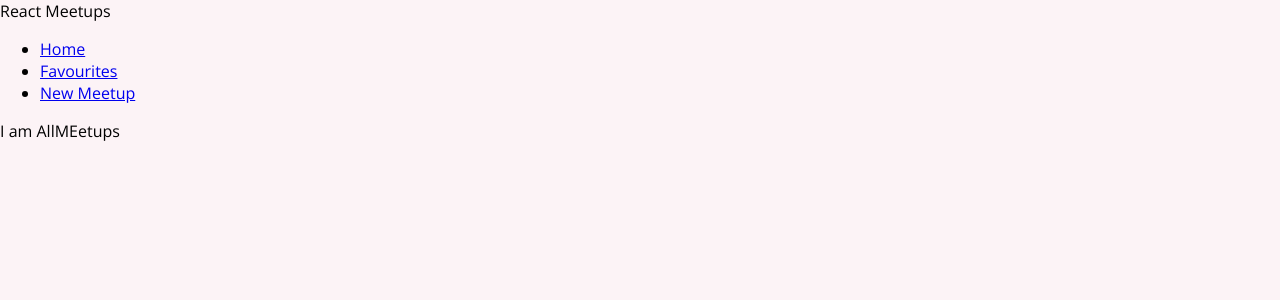
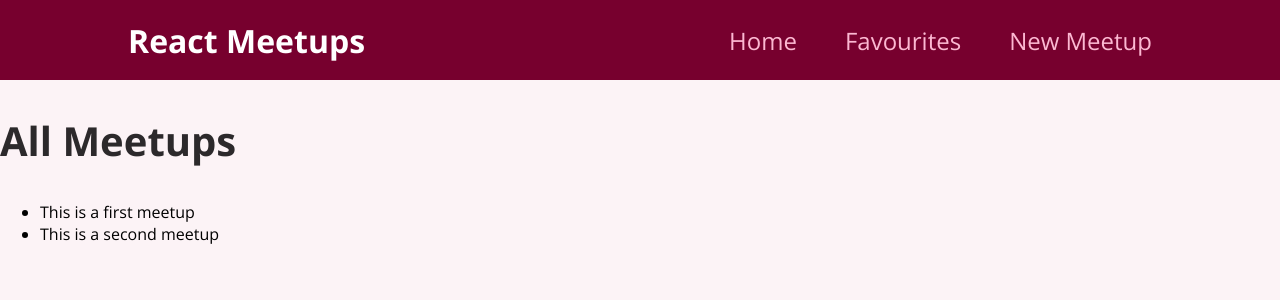
Before and after one commit to CD-Mackay/react-example, a React (Create React App) app: page / in a window 1280 px wide. Shown: the top 300 px of the page. Built offline with nearby package versions, Linux system fonts and the light colour scheme.

Commit message:
style header, import dummy data

```diff
--- /dev/null
+++ b/src/components/Header.css
@@ -0,0 +1,47 @@
+.header {
+  width: 100%;
+  height: 5rem;
+  display: flex;
+  align-items: center;
+  justify-content: space-between;
+  background-color: #77002e;
+  padding: 0 10%;
+}
+
+.logo {
+  font-size: 2rem;
+  color: white;
+  font-weight: bold;
+}
+
+.header ul {
+  list-style: none;
+  margin: 0;
+  padding: 0;
+  display: flex;
+  align-items: baseline;
+}
+
+.header li {
+  margin-left: 3rem;
+}
+
+.header a {
+  text-decoration: none;
+  font-size: 1.5rem;
+  color: #fcb8d2;
+}
+
+.header a:hover,
+.header a:active,
+.header a.active {
+  color: white;
+}
+
+.badge {
+  background-color: #cc2062;
+  color: white;
+  border-radius: 12px;
+  padding: 0 1rem;
+  margin-left: 0.5rem;
+}
--- a/src/components/Header.js
+++ b/src/components/Header.js
@@ -1,9 +1,11 @@
 import { Link } from "react-router-dom";
+
+import './Header.css';
 
 function Header() {
   return (
-    <header>
-      <div>React Meetups</div>
+    <header className="header">
+      <div className="logo">React Meetups</div>
       <nav>
         <ul>
         <li>
--- a/src/pages/AllMeetups.js
+++ b/src/pages/AllMeetups.js
@@ -1,6 +1,39 @@
+const DUMMY_DATA = [
+  {
+    id: 'm1',
+    title: 'This is a first meetup',
+    image:
+      'https://upload.wikimedia.org/wikipedia/commons/thumb/d/d3/Stadtbild_M%C3%BCnchen.jpg/2560px-Stadtbild_M%C3%BCnchen.jpg',
+    address: 'Meetupstreet 5, 12345 Meetup City',
+    description:
+      'This is a first, amazing meetup which you definitely should not miss. It will be a lot of fun!',
+  },
+  {
+    id: 'm2',
+    title: 'This is a second meetup',
+    image:
+      'https://upload.wikimedia.org/wikipedia/commons/thumb/d/d3/Stadtbild_M%C3%BCnchen.jpg/2560px-Stadtbild_M%C3%BCnchen.jpg',
+    address: 'Meetupstreet 5, 12345 Meetup City',
+    description:
+      'This is a first, amazing meetup which you definitely should not miss. It will be a lot of fun!',
+  },
+];
+
 function AllMeetups() {
+
+  function displayMeets(array) {
+    return array.map((element) => {
+      return <li>{element.title}</li>
+    })
+  };
+
   return (
-    <div>I am AllMEetups</div>
+    <section>
+      <h1>All Meetups</h1>
+      <ul>
+        {displayMeets(DUMMY_DATA)}
+      </ul>
+    </section>
   )
 };
 
```
